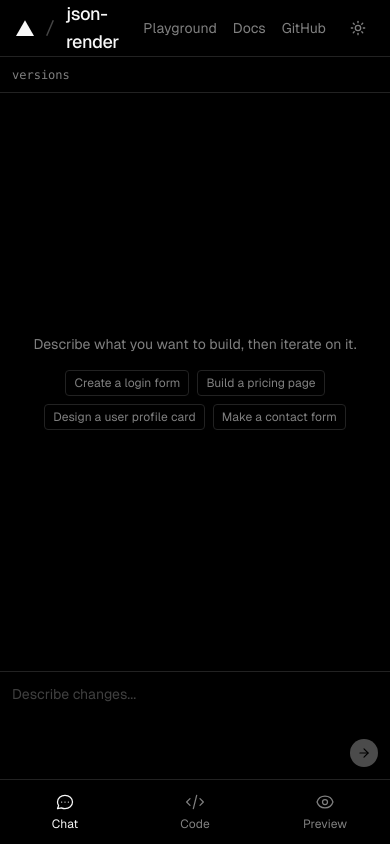
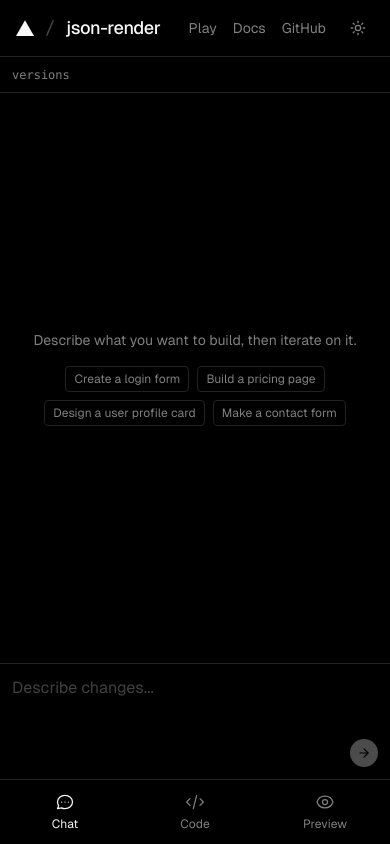
Before and after one commit to anthonytran550-ui/Shadcn-render, a Next.js app in the folder apps/web/: page /playground in a window 390 px wide. Built offline with nearby package versions, Linux system fonts and the light colour scheme.

Commit message:
ui fixes (#41)

```diff
--- a/apps/web/app/playground/layout.tsx
+++ b/apps/web/app/playground/layout.tsx
@@ -3,7 +3,5 @@
 }: {
   children: React.ReactNode;
 }) {
-  return (
-    <div className="h-screen flex flex-col overflow-hidden">{children}</div>
-  );
+  return <div className="h-dvh flex flex-col overflow-hidden">{children}</div>;
 }
--- a/apps/web/components/header.tsx
+++ b/apps/web/components/header.tsx
@@ -51,7 +51,8 @@
             href="/playground"
             className="text-sm text-muted-foreground hover:text-foreground transition-colors"
           >
-            Playground
+            <span className="sm:hidden">Play</span>
+            <span className="hidden sm:inline">Playground</span>
           </Link>
           <Link
             href="/docs"
--- a/apps/web/components/playground.tsx
+++ b/apps/web/components/playground.tsx
@@ -330,7 +330,7 @@
           onChange={(e) => setInputValue(e.target.value)}
           onKeyDown={handleKeyDown}
           placeholder="Describe changes..."
-          className="w-full bg-background text-sm resize-none outline-none placeholder:text-muted-foreground/50"
+          className="w-full bg-background text-base sm:text-sm resize-none outline-none placeholder:text-muted-foreground/50"
           rows={2}
         />
         <div className="flex justify-between items-center mt-2">
```
